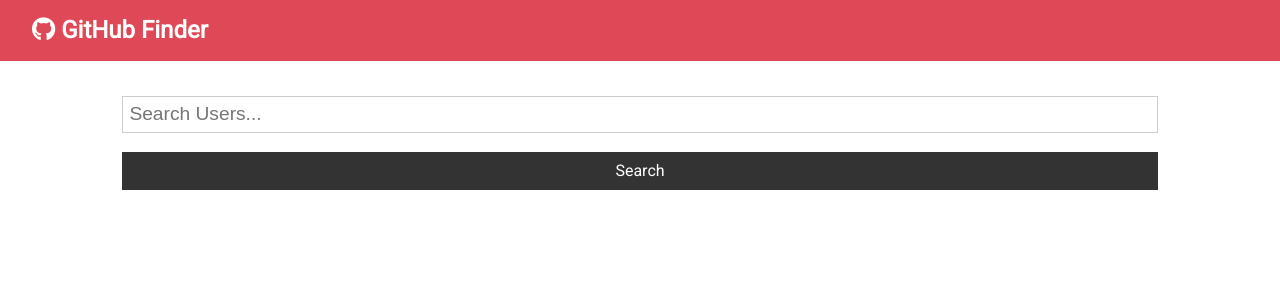
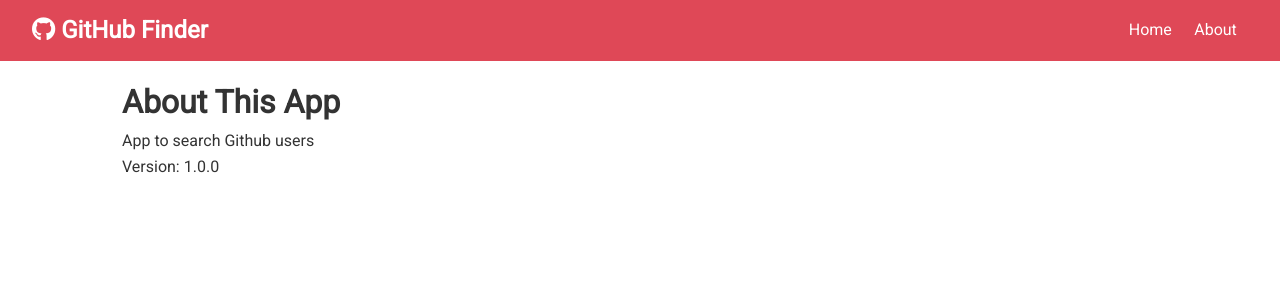
Before and after one commit to tylercasperson/GitHubAPI, a React (Create React App) app: page /about in a window 1280 px wide. Shown: the top 300 px of the page. Built offline with nearby package versions, Linux system fonts and the light colour scheme.

Commit message:
included a router to the about and home pages

```diff
--- a/src/App.js
+++ b/src/App.js
@@ -1,9 +1,11 @@
-import React, { Component } from "react";
+import React, { Fragment, Component } from "react";
+import { BrowserRouter as Router, Switch, Route } from "react-router-dom";
 import "./App.css";
 import Navbar from "./components/layout/Navbar";
 import Users from "./components/users/Users";
 import Search from "./components/users/Search";
 import Alert from "./components/layout/Alert";
+import About from "./components/pages/About";
 import axios from "axios";
 
 class App extends Component {
@@ -31,10 +33,17 @@
   render() {
     const { users, loading } = this.state;
     return (
+      <Router>
         <div className="App">
           <Navbar />
           <div className="container">
             <Alert alert={this.state.alert} />
+            <Switch>
+              <Route
+                exact
+                path="/"
+                render={(props) => (
+                  <Fragment>
                     <Search
                       searchUsers={this.searchUsers}
                       clearUsers={this.clearUsers}
@@ -42,8 +51,14 @@
                       setAlert={this.setAlert}
                     />
                     <Users users={users} loading={loading} />
+                  </Fragment>
+                )}
+              />
+              <Route exact path="/about" component={About} />
+            </Switch>
           </div>
         </div>
+      </Router>
     );
   }
 }
--- a/src/components/layout/Navbar.js
+++ b/src/components/layout/Navbar.js
@@ -1,5 +1,6 @@
 import React from "react";
 import PropTypes from "prop-types";
+import { Link } from "react-router-dom";
 
 const Navbar = ({ icon, title }) => {
   return (
@@ -7,6 +8,14 @@
       <h1>
         <i className={icon} /> {title}
       </h1>
+      <ul>
+        <li>
+          <Link to="/">Home</Link>
+        </li>
+        <li>
+          <Link to="/about">About</Link>
+        </li>
+      </ul>
     </nav>
   );
 };
--- /dev/null
+++ b/src/components/pages/About.js
@@ -0,0 +1,13 @@
+import React, { Fragment } from "react";
+
+const About = () => {
+  return (
+    <Fragment>
+      <h1>About This App</h1>
+      <p>App to search Github users</p>
+      <p>Version: 1.0.0</p>
+    </Fragment>
+  );
+};
+
+export default About;
```
Lines whose indentation alone changed are shown as unchanged.
